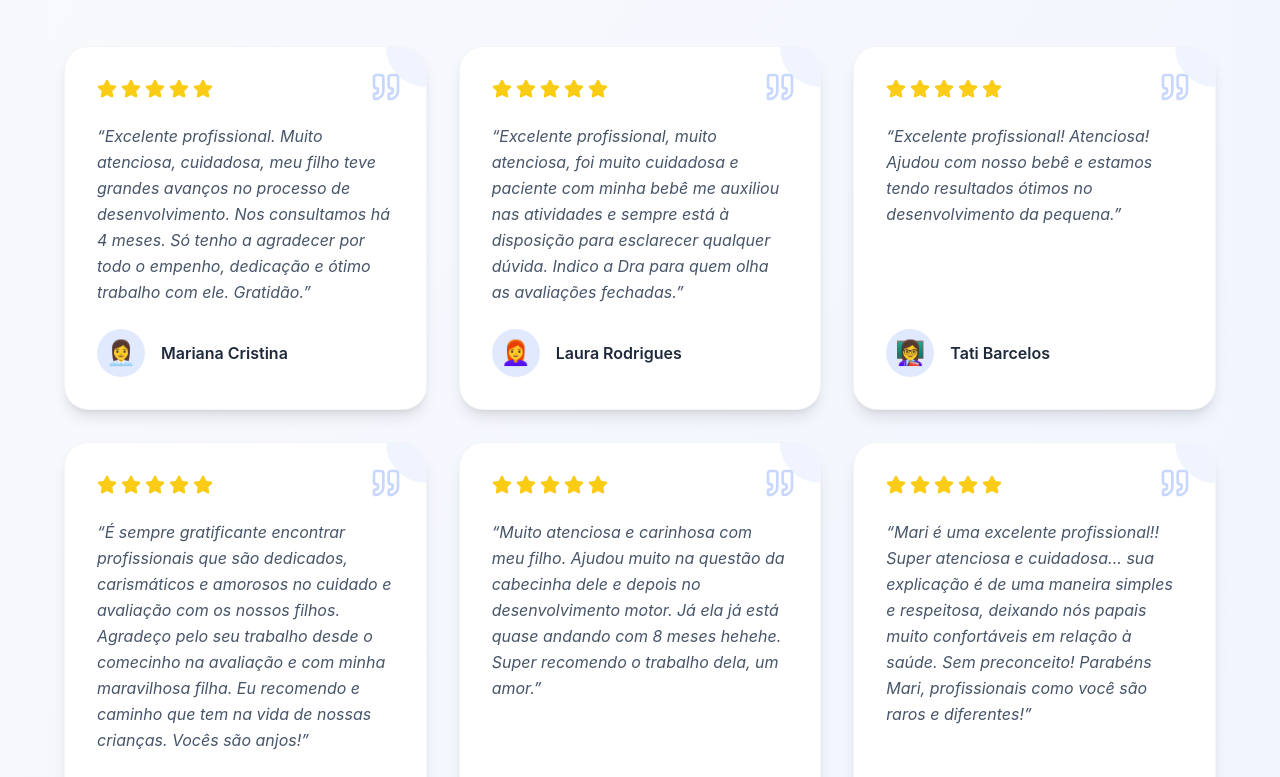
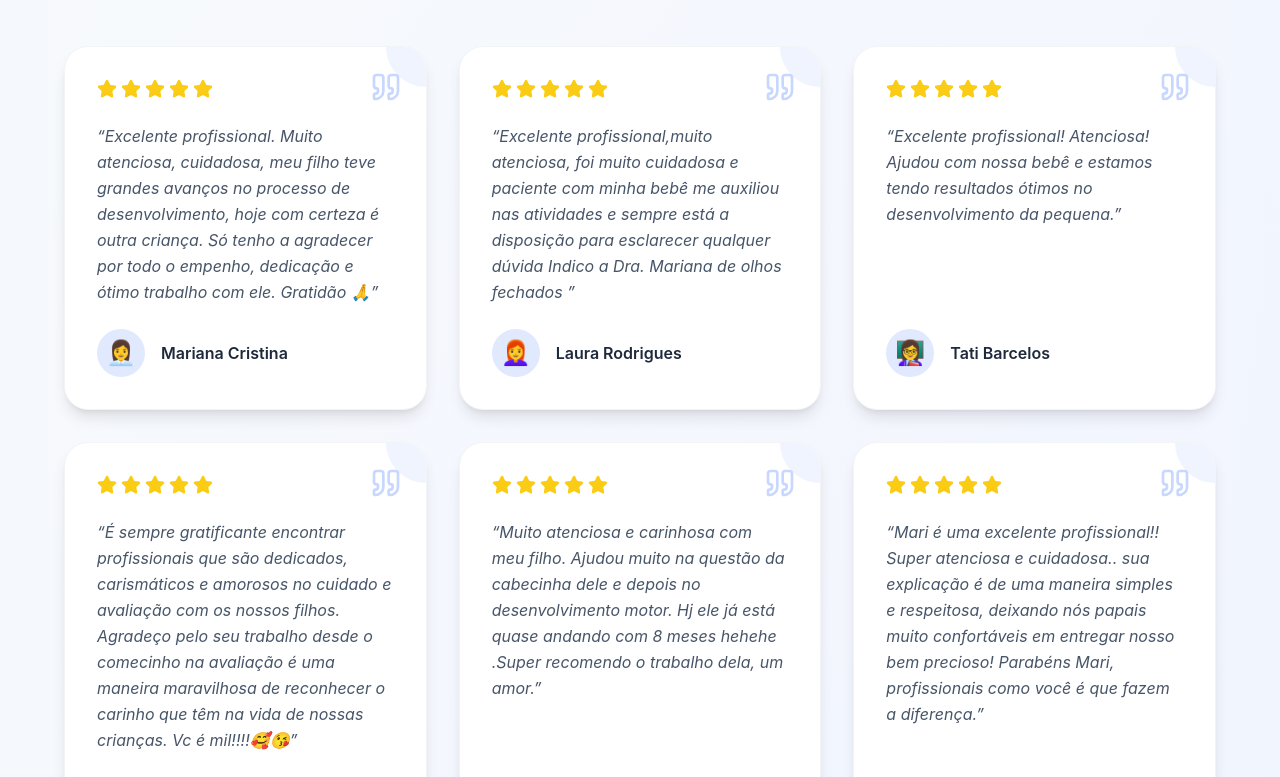
Before and after one commit to alyssonlemes/portfolio-marianalemes, a Next.js app: page / in a window 1280 px wide. Shown: the part 5360-6137 px from the top of the page. Built offline with nearby package versions, Linux system fonts and the light colour scheme; no server answers.

Commit message:
fix: update testimonials content for clarity and consistency

```diff
--- a/src/components/Testimonials.tsx
+++ b/src/components/Testimonials.tsx
@@ -7,37 +7,37 @@ const Testimonials: React.FC = () => {
   const testimonials = [
     {
       name: "Mariana Cristina",
-      content: "Excelente profissional. Muito atenciosa, cuidadosa, meu filho teve grandes avanços no processo de desenvolvimento. Nos consultamos há 4 meses. Só tenho a agradecer por todo o empenho, dedicação e ótimo trabalho com ele. Gratidão.",
+      content: "Excelente profissional. Muito atenciosa, cuidadosa, meu filho teve grandes avanços no processo de desenvolvimento, hoje com certeza é outra criança. Só tenho a agradecer por todo o empenho, dedicação e ótimo trabalho com ele. Gratidão 🙏",
       rating: 5,
       image: "👩‍💼"
     },
     {
       name: "Laura Rodrigues",
-      content: "Excelente profissional, muito atenciosa, foi muito cuidadosa e paciente com minha bebê me auxiliou nas atividades e sempre está à disposição para esclarecer qualquer dúvida. Indico a Dra para quem olha as avaliações fechadas.",
+      content: "Excelente profissional,muito atenciosa, foi muito cuidadosa e paciente com minha bebê me auxiliou nas atividades e sempre está a disposição para esclarecer qualquer dúvida Indico a Dra. Mariana de olhos fechados ",
       rating: 5,
       image: "👩‍🦰"
     },
     {
       name: "Tati Barcelos",
-      content: "Excelente profissional! Atenciosa! Ajudou com nosso bebê e estamos tendo resultados ótimos no desenvolvimento da pequena.",
+      content: "Excelente profissional! Atenciosa! Ajudou com nossa bebê e estamos tendo resultados ótimos no desenvolvimento da pequena.",
       rating: 5,
       image: "👩‍🏫"
     },
     {
       name: "Flavinha Polo",
-      content: "É sempre gratificante encontrar profissionais que são dedicados, carismáticos e amorosos no cuidado e avaliação com os nossos filhos. Agradeço pelo seu trabalho desde o comecinho na avaliação e com minha maravilhosa filha. Eu recomendo e caminho que tem na vida de nossas crianças. Vocês são anjos!",
+      content: "É sempre gratificante encontrar profissionais que são dedicados, carismáticos e amorosos no cuidado e avaliação com os nossos filhos. Agradeço pelo seu trabalho desde o comecinho na avaliação é uma maneira maravilhosa de reconhecer o carinho que têm na vida de nossas crianças. Vc é mil!!!!🥰😘",
       rating: 5,
       image: "👩‍🦱"
     },
     {
-      name: "Mariana Souza",
-      content: "Muito atenciosa e carinhosa com meu filho. Ajudou muito na questão da cabecinha dele e depois no desenvolvimento motor. Já ela já está quase andando com 8 meses hehehe. Super recomendo o trabalho dela, um amor.",
+      name: "Mariane Souza",
+      content: "Muito atenciosa e carinhosa com meu filho. Ajudou muito na questão da cabecinha dele e depois no desenvolvimento motor. Hj ele já está quase andando com 8 meses hehehe .Super recomendo o trabalho dela, um amor.",
       rating: 5,
       image: "👩‍💼"
     },
     {
       name: "Nathane Covas",
-      content: "Mari é uma excelente profissional!! Super atenciosa e cuidadosa... sua explicação é de uma maneira simples e respeitosa, deixando nós papais muito confortáveis em relação à saúde. Sem preconceito! Parabéns Mari, profissionais como você são raros e diferentes!",
+      content: "Mari é uma excelente profissional!! Super atenciosa e cuidadosa.. sua explicação é de uma maneira simples e respeitosa, deixando nós papais muito confortáveis em entregar nosso bem precioso! Parabéns Mari, profissionais como você é que fazem a diferença.",
       rating: 5,
       image: "👩‍🦳"
     }
```
